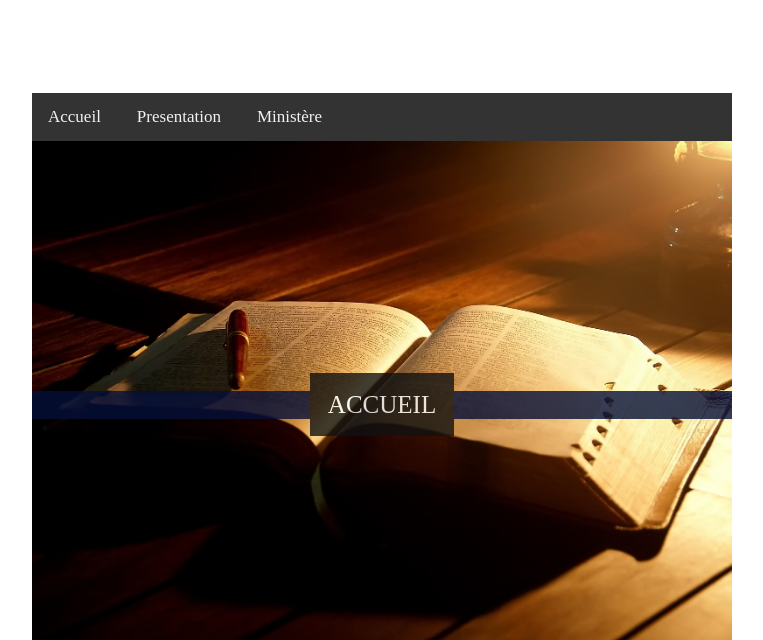
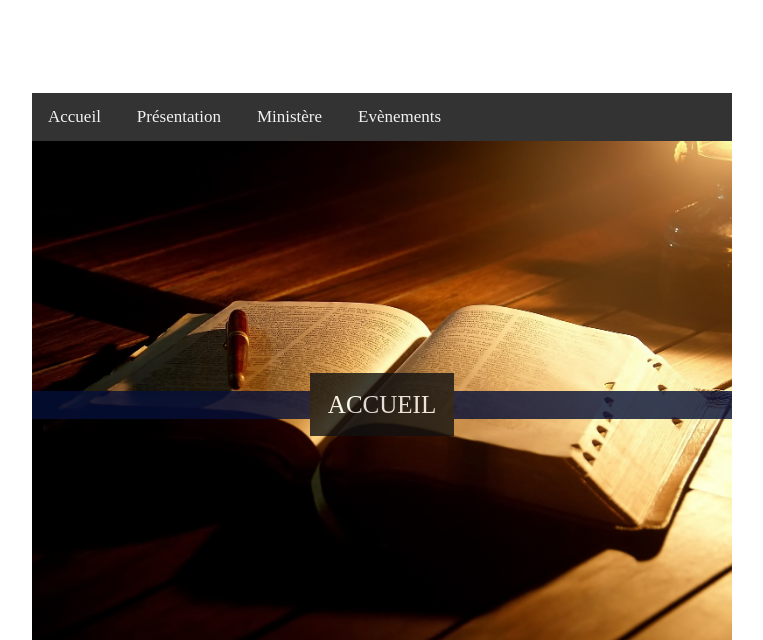
Before and after one commit to gkesse/ready_carpool, a PHP site: page / in a window 1280 px wide. Shown: the part 157-797 px from the top of the page, without its empty margins (258-1021 px from the left). Run offline with PHP 8.4, Linux system fonts and the light colour scheme.

Commit message:
Initial Commit

```diff
--- a/index.php
+++ b/index.php
@@ -7,8 +7,9 @@
     <div class="Header">
         <div class="HeaderMenu" id="HeaderMenuId">
             <div class="menu"><a class="item" href="#">Accueil</a></div>
-            <div class="menu"><a class="item" href="#">Presentation</a></div>
+            <div class="menu"><a class="item" href="#">Présentation</a></div>
             <div class="menu"><a class="item" href="#">Ministère</a></div>
+            <div class="menu"><a class="item" href="#">Evènements</a></div>
             <div class="menu icon" onclick="openHeaderMenu(this)"><i class="fa fa-bars"></i></div>
         </div>
     </div>
```
